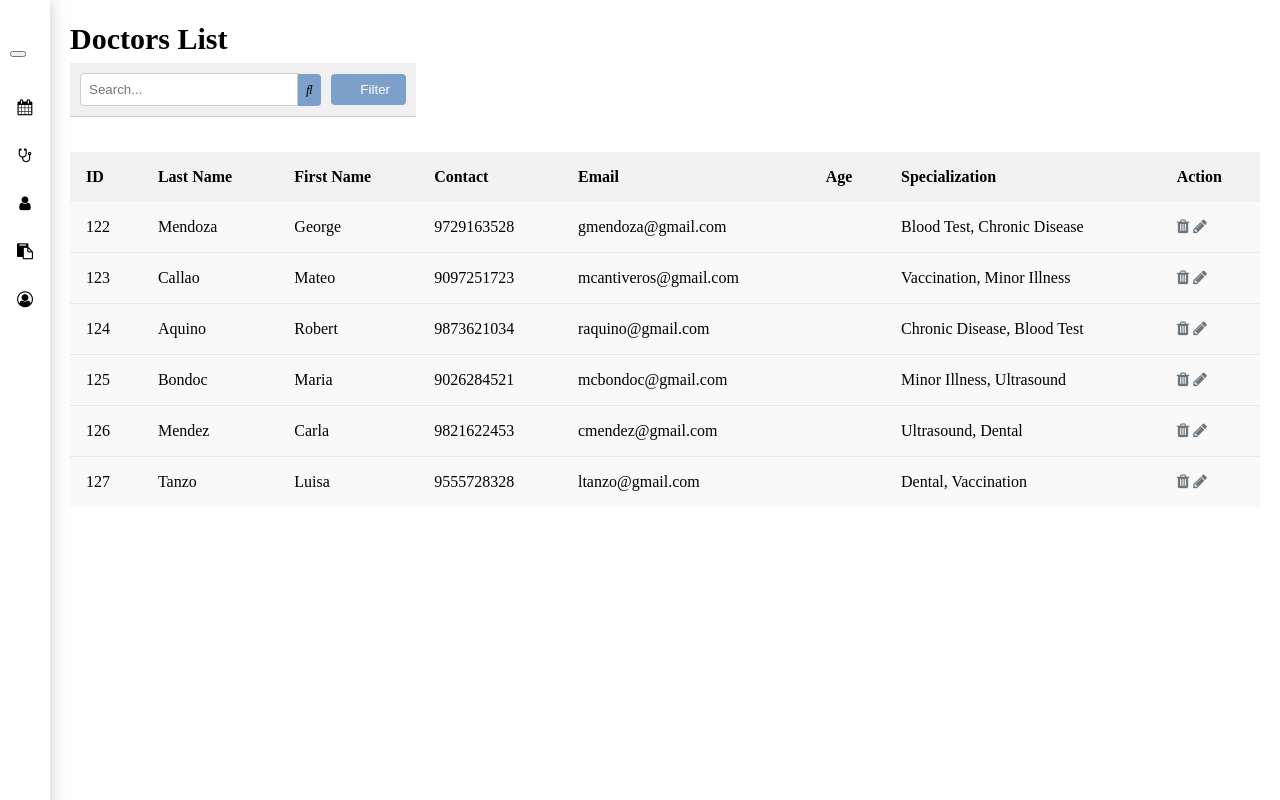
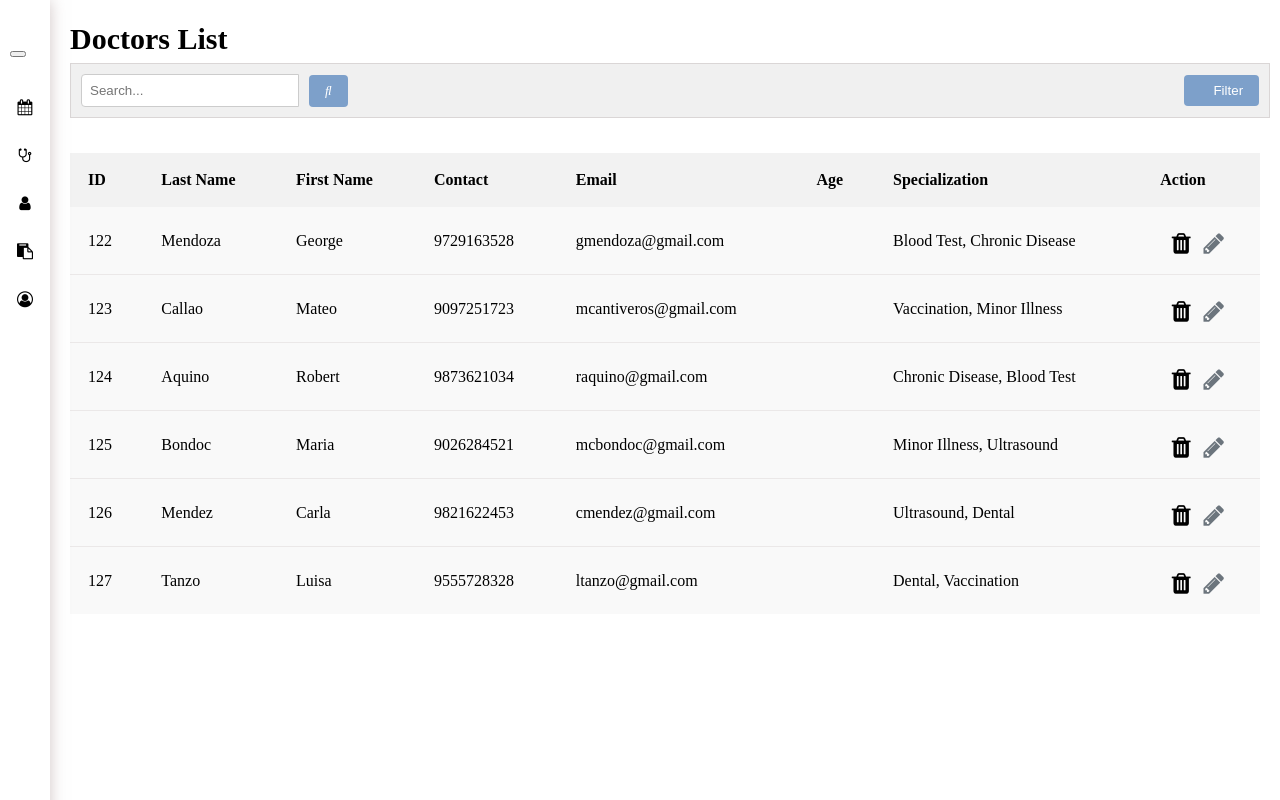
Before and after one commit to mccvliqht/Updated-Clinic-System, a PHP site: page /admin_page/doctor.php in a window 1280 px wide. Run offline with PHP 8.4, Linux system fonts and the light colour scheme; a user stored in the database is signed in; data comes from the database, SQL or seed files in the repository.

Commit message:
Update admin_style.css

```diff
--- a/admin_page/admin_style.css
+++ b/admin_page/admin_style.css
@@ -29,10 +29,6 @@ body {
 }
 
 .sidebar a:hover {
-  color: inherit;
-}
-
-.sidebar a:visited {
   color: inherit;
 }
 
@@ -79,6 +75,14 @@ body {
 
 .sidebar.collapsed .nav-links li span {
   display: none;
+}
+
+.content {
+  padding: 20px;
+  transition: margin-left 0.1s ease;
+  display: flex;
+  flex-direction: column;
+  align-items: flex-start;
 }
 
 .content.expanded {
@@ -133,12 +137,8 @@ body {
   margin-bottom: 20px;
 }
 
-.account-section h2 {
-  font-size: 18px;
-  margin-bottom: 10px;
-}
-
-.pass-account-section h2{
+.account-section h2,
+.pass-account-section h2 {
   font-size: 18px;
   margin-bottom: 10px;
 }
@@ -208,12 +208,13 @@ hr {
 }
 
 .toolbar {
+  width: 99%;
   display: flex;
   justify-content: space-between;
   align-items: center;
   padding: 10px;
   background-color: #f0f0f0;
-  border-bottom: 1px solid #ccc;
+  border: 1px solid #dad6d6;
 }
 
 .toolbar .status-buttons {
@@ -236,7 +237,6 @@ hr {
   color: white;
 }
 
-
 .toolbar__search,
 .toolbar__filter {
   display: flex;
@@ -250,18 +250,7 @@ hr {
   width: 200px;
 }
 
-.toolbar__search .search-button {
-  padding: 8px;
-  background-color: #7da0ca;
-  border: none;
-  border-radius: 0 4px 4px 0;
-  cursor: pointer;
-}
-
-.toolbar__search .search-button:hover {
-  background-color: #5e8ac0;
-}
-
+.toolbar__search .search-button,
 .toolbar__filter button {
   padding: 8px 16px;
   background-color: #7da0ca;
@@ -272,38 +261,88 @@ hr {
   margin-left: 10px; /* Adjusted margin */
 }
 
+.toolbar__search .search-button:hover,
 .toolbar__filter button:hover {
   background-color: #5e8ac0;
 }
 
-
-.doctor-table {
+.doctor-table,
+.appointment-table {
   width: 100%;
   border-collapse: collapse;
   margin-top: 35px;
-  border: none; /* Remove the outer border */
 }
 
 .doctor-table th,
 .doctor-table td {
-  padding: 16px; /* Increase padding to make rows chunkier */
+  padding: 18px; /* Increase padding to make rows chunkier */
   text-align: left;
 }
 
-.doctor-table th {
+.appointment-table th,
+.appointment-table td {
+  padding: 10px;
+  text-align: left;
+}
+
+.doctor-table th,
+.appointment-table th {
   background-color: #f2f2f2;
 }
 
-.doctor-table tbody tr {
+.doctor-table tbody tr,
+.appointment-table tbody tr {
   background-color: #f9f9f9; /* Gray background for all rows */
 }
 
-.doctor-table tbody tr:hover {
+.doctor-table tbody tr:hover,
+.appointment-table tbody tr:hover {
   background-color: #f5f5f5; /* Lighter gray background on hover */
 }
 
-.doctor-table tbody tr:not(:last-child) td {
+.doctor-table tbody tr:not(:last-child) td,
+.appointment-table tbody tr:not(:last-child) td {
   border-bottom: 1px solid #ebe8e8; /* Add bottom border to all rows except the last one */
+}
+
+.action-icons {
+  display: inline-block; /* Make the container inline */
+}
+
+.delete-button {
+  border: none;
+  background: none;
+  padding: 0;
+  cursor: pointer;
+}
+
+.doctor-table .delete-icon {
+  border: none; /* Remove the border */
+  background-color: transparent;
+}
+
+.doctor-table .delete-icon:hover {
+  color: #007bff; /* Change color on hover to blue */
+}
+
+.delete-icon {
+  transform: scale(1.5);
+  margin-left: 15px;
+  margin-top: 10px;
+  margin-bottom: 5px;
+}
+
+.edit-icon {
+  margin-left: 15px;
+  border: none;
+  background: transparent;
+  color: inherit;
+  transition: color 0.3s;
+  transform: scale(1.5);
+}
+
+.edit-icon:hover {
+  color: #007bff; /* Change color on hover */
 }
 
 .action-icon {
@@ -315,94 +354,61 @@ hr {
   color: #007bff; /* Change color on hover to blue */
 }
 
-.appointment-table {
-  width: 100%;
-  border-collapse: collapse;
-  margin-top: 35px;
+.dashboard-box {
+    display: inline-block;
+    border: 1px solid #ccc;
+    padding: 20px;
+    margin-left: 20px;
+    background-color: #f7f7f7;
+    border-radius: 10px;
+    width: 200px; /* Set fixed width */
+    height: 110px; /* Set fixed height */
 }
 
-.appointment-table th,
-.appointment-table td {
-  padding: 16px; /* Increase padding to make rows chunkier */
-  text-align: left;
-  border-bottom: 1px solid #ebe8e8; /* Set bottom border color */
+.dashboard-box p {
+  font-size: 20px;
 }
 
-.appointment-table th {
-  background-color: #f2f2f2;
-  font-weight: bold;
-  color: #333;
+.dashboard h2 {
+  margin-bottom: 30px;
+  margin-top: 50px;
+  margin-left: 20px;
+  font-size: 22px;
 }
 
-.appointment-table tbody tr {
-  background-color: #f9f9f9; /* Gray background for all rows */
+.delete-form {
+  border: none; /* Remove border */
+  background: transparent; /* Make background transparent */
 }
 
-.appointment-table tbody tr:hover {
-  background-color: #f5f5f5; /* Lighter gray background on hover */
+.delete-icon {
+  border: none; /* Remove border */
+  background: transparent; /* Make background transparent */
+  color: inherit; /* Use the default text color */
+  transition: color 0.3s; /* Add transition effect for color change */
 }
 
-.appointment-table tbody tr:not(:last-child) td {
-  border-bottom: 1px solid #ebe8e8; /* Add bottom border to all rows except the last one */
+.delete-icon:hover {
+  color: #007bff; /* Change color on hover */
 }
 
 
-.dashboard {
-  flex: 1;
-  margin-right: 20px; /* Adjust margin as needed */
+.status-input {
+  width: 70px; /* Adjust width as needed */
+  padding: 5px;
+  align-items: center;
+  border: none;
+  background-color: transparent;
+}
+.submit-icon {
+  padding-top: 2px;
+  padding-bottom: 2px;
+  padding-left: 10px;
+  padding-right: 10px;
+  margin-top: 5px;
+  margin-left: 14px;
 }
 
-/* Additional CSS for the boxes */
-/* Styling for the boxes in the dashboard */
-.dashboard-box {
-  background-color: #f2f2f2;
-  padding: 20px;
-  margin-bottom: 20px;
-  border-radius: 10px;
-  border: 1px solid #ccc; /* Added light gray border */
+td {
+  align-items: center;
 }
-
-/* Increase spacing between "Dashboard" heading and boxes */
-.dashboard h2 {
-  margin-bottom: 35px;
-}
-
-/* CSS to position the boxes vertically on the left side */
-.content {
-  padding: 20px;
-  transition: margin-left 0.1s ease;
-  display: flex;
-  flex-direction: column;
-  align-items: flex-start;
-}
-
-/* Styling for the calendar section */
-.calendar {
-  flex: 1;
-  padding: 20px;
-  background-color: #ffffff;
-  border-radius: 10px;
-  box-shadow: 0 0 10px rgba(0, 0, 0, 0.1);
-}
-
-.calendar-header {
-  margin-bottom: 20px;
-}
-
-.calendar-header h2 {
-  font-size: 18px;
-  margin: 0;
-}
-
-.calendar-grid {
-  display: grid;
-  grid-template-columns: auto repeat(auto-fill, minmax(100px, 1fr));
-  grid-auto-rows: 50px; /* Adjust row height as needed */
-  grid-gap: 1px; /* Adjust gap between cells */
-  border: 1px solid #ccc;
-}
-
-.calendar-grid-item {
-  border: 1px solid #ccc;
-  padding: 10px;
-}
```
